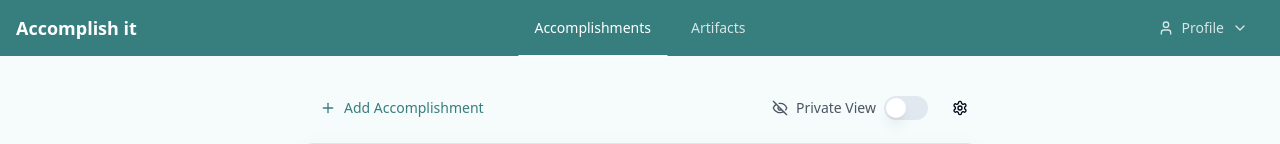
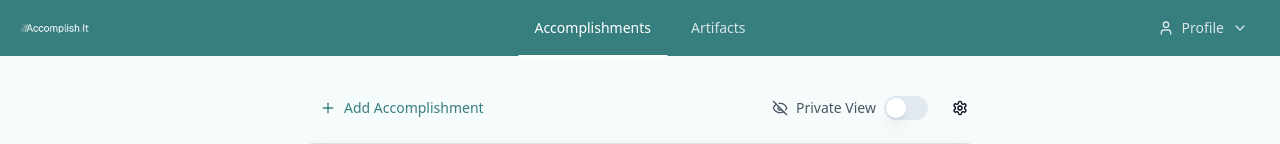
Before and after one commit to YashOctal888/accomplish-it-18, a React (Vite) app: page / in a window 1280 px wide. Shown: the top 144 px of the page. Built offline with nearby package versions, Linux system fonts and the light colour scheme.

Commit message:
Replace logo
Update the application logo.

```diff
--- a/src/App.tsx
+++ b/src/App.tsx
@@ -84,8 +84,12 @@ const Navigation = ({ isPublicView }: { isPublicView: boolean }) => {
   return (
     <nav className="bg-[#377E7F]">
       <div className="max-w-7xl mx-auto px-4 flex items-center justify-between h-14">
-        <Link to="/" className="font-bold text-lg text-white">
-          Accomplish it
+        <Link to="/">
+          <img
+            src="/lovable-uploads/b319e0ed-4a1d-4f33-a859-c9ab1db0a991.png"
+            alt="Accomplish It"
+            className="h-6"
+          />
         </Link>
         <NavigationMenu className="absolute left-1/2 -translate-x-1/2">
           <NavigationMenuList className="space-x-2">
```
Also changed, not shown: public/lovable-uploads/b319e0ed-4a1d-4f33-a859-c9ab1db0a991.png (added).
